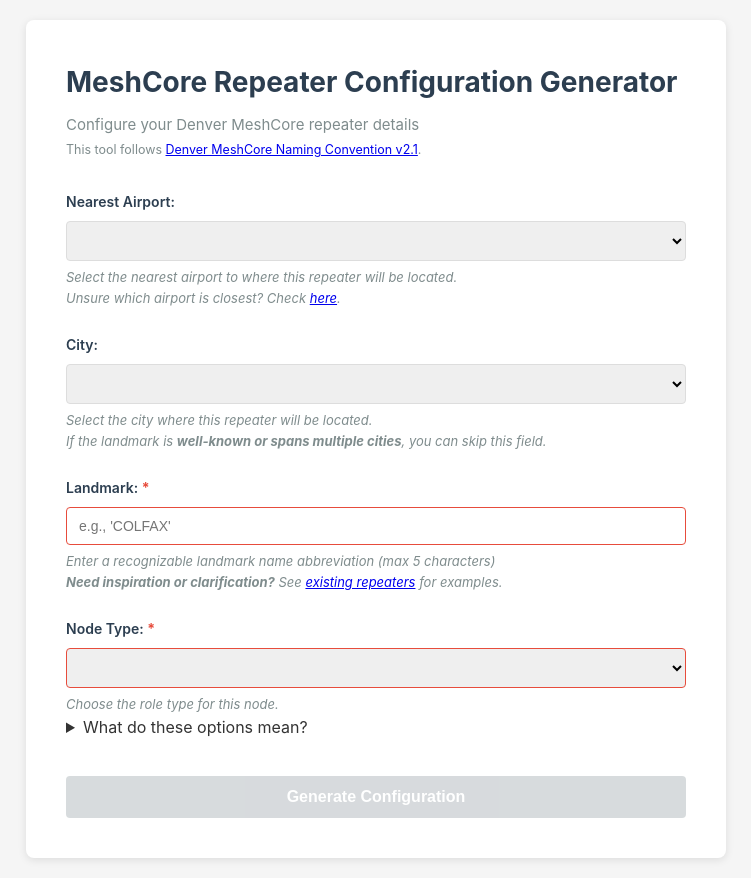
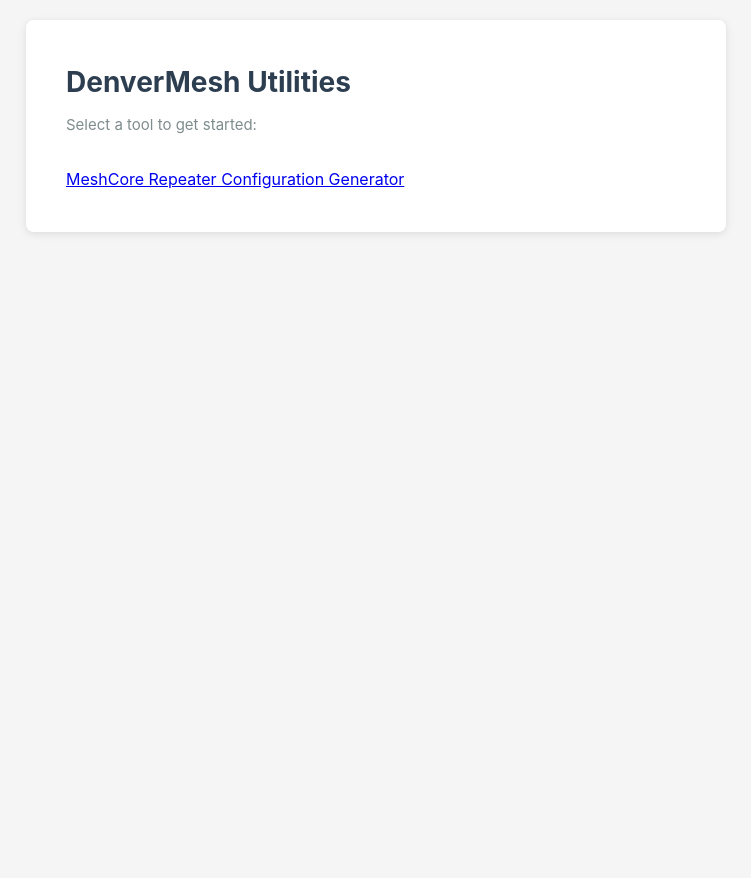
Before and after one commit to Denver-Mesh/meshcore-utilities-site, a Flask app: template templates/index.html in a window 1280 px wide. Shown: the whole page, without its empty margins (264-1015 px from the left). After the commit the page ends 234 px from the top, so only its background shows below. Run offline with Flask 3, Linux system fonts and the light colour scheme; the template is opened without the code that fills it, so the values that code supplies are empty.

Commit message:
- Re-org for proper Flask app

```diff
--- a/app.py
+++ b/app.py
@@ -1,154 +1,18 @@
-import json
-from typing import Optional
+from flask import Flask, render_template
 
-from flask import Flask, render_template, request
-from pydantic import BaseModel, model_validator, Field, field_validator
-
-import keys
-import utils
-from utils import NodeType
+from backend.api.routes.name_tool.index import name_tool
+from backend.constants import FLASK_HOST, FLASK_PORT
 
 app = Flask(__name__)
-
-# Load cities from static/data/regions.json file
-with open('static/data/regions.json', 'r') as f:
-    regions = json.load(f)
-
-# Sort airport options alphabetically by name
-airport_codes = []
-for airport in sorted(regions['airports'], key=lambda x: x['name']):
-    airport_codes.append({"name": airport['name'], "code": airport['code']})
-
-# Sort city options alphabetically by name, with blank option at the top
-cities_five_char_limit = [
-    {"name": "---", "code": ""}
-]
-for city in sorted(regions['cities'], key=lambda x: x['name']):
-    cities_five_char_limit.append({"name": city['name'], "code": city['codes']['five']})
-
-# Load recommended settings from static/data/recommended_settings.json file
-with open('static/data/recommended_settings.json', 'r') as f:
-    recommended_settings = json.load(f)
+app.register_blueprint(name_tool)
 
 
-class NodeInformation(BaseModel):
-    region: Optional[str] = Field(alias="region")  # Required regional code
-    city: Optional[str] = Field(alias="city",
-                                default=None)  # <=5-char city code, optional since some locations may not be within a city
-    landmark: str = Field(alias="landmark", default=None)  # <=5-char landmark code
-    node_type: NodeType = Field(alias="node-type")
-
-    @classmethod
-    @field_validator('is_observer', mode='before')
-    def validate_is_observer(cls, value):
-        if isinstance(value, str):
-            value = value.lower() in ['true', '1', 'yes', 'on']
-        return value
-
-    @model_validator(mode="after")
-    def validate_model(self):
-        # Need either <=5 city and <=5 landmark, or a <=11 landmark
-        if self.city:
-            if len(self.city) > 5:
-                raise ValueError("City code must be up to 5 characters long")
-            if len(self.landmark) > 5:
-                raise ValueError("Landmark code must be up to 5 characters long")
-        elif len(self.landmark) > 11:
-            raise ValueError("Landmark code must be up to 11 characters long if city code is not provided")
-
-        return self
-
-
-# Serve the main HTML page
-@app.route('/')
+# Landing page
+@app.route('/', methods=['GET'])
 def index():
-    node_types = [
-        {'code': NodeType.REPEATER_EDGE.value, 'human_readable': NodeType.REPEATER_EDGE.value,
-         'description': 'A repeater that connects a neighborhood or building to distributor or core repeaters. Should be installed on residential rooftops or near windows. Can be solar-powered or plugged in, depending on location and power availability.'},
-        {'code': NodeType.REPEATER_DISTRIBUTOR.value, 'human_readable': NodeType.REPEATER_DISTRIBUTOR.value,
-         'description': 'A repeater that serves as a bridge between core repeaters and edge repeaters. Should be placed in a fixed, elevated suburban location. Typically solar-powered.'},
-        {'code': NodeType.REPEATER_CORE.value, 'human_readable': NodeType.REPEATER_CORE.value,
-         'description': 'A repeater that serves as a critical backbone for the mesh network. Should be permanently installed in a fixed, high-elevation location. Typically solar-powered. Please coordinate with community members before installing a core repeater.'},
-        {'code': NodeType.REPEATER_MOBILE.value, 'human_readable': NodeType.REPEATER_MOBILE.value,
-         'description': 'A repeater that is temporarily installed and can be moved to different locations as needed, or is installed in a vehicle.'},
-        {'code': NodeType.ROOM_SERVER_STANDARD.value, 'human_readable': NodeType.ROOM_SERVER_STANDARD.value,
-         'description': 'A room server that is permanently installed at a fixed location.'},
-        {'code': NodeType.ROOM_SERVER_MOBILE.value, 'human_readable': NodeType.ROOM_SERVER_MOBILE.value,
-         'description': 'A room server that is temporarily installed and can be moved to different locations as needed, or is installed in a vehicle.'},
-        {'code': NodeType.ROOM_SERVER_REPEAT_ENABLED.value, 'human_readable': NodeType.ROOM_SERVER_REPEAT_ENABLED.value,
-         'description': 'A room server with repeater capabilities enabled. NOTE: While room servers can have repeater capabilities enabled, it is not officially recommended.'},
-
-    ]
-    return render_template('index.html',
-                           regions=airport_codes,
-                           cities=cities_five_char_limit,
-                           node_types=node_types)
-
-
-# API endpoints
-@app.route('/api/generate_repeater_details', methods=['POST'])
-def generate_repeater_details():
-    """
-    Generate repeater name and public key ID recommendation given the details.
-    return: A JSON object containing the generated repeater details
-    """
-    data = request.get_json()
-    node_information: NodeInformation = NodeInformation(**data)
-
-    suggested_public_key_id: str = keys.suggest_public_key_id()
-
-    name: str = utils.generate_repeater_name(
-        region=node_information.region,
-        city=node_information.city,
-        landmark=node_information.landmark,
-        node_type=node_information.node_type,
-        public_key_id=suggested_public_key_id,
-    )
-
-    import_json: dict = recommended_settings
-    import_json['name'] = name
-
-    return {
-        "name": name,
-        "public_key_id": suggested_public_key_id,
-        "import_json": import_json,
-        "import_json_file_name": f"denvermesh_meshcore_starter_config_{name}",
-    }
-
-
-# API endpoints
-@app.route('/api/validate_public_key', methods=['POST'])
-def validate_public_key():
-    """
-    Validate a public key
-    :return: A JSON object containing a boolean indicating whether the public key is valid
-    """
-    data = request.get_json()
-    public_key: str = data.get('public_key')
-    public_key_id: str = utils.public_key_to_public_key_id(public_key=public_key)
-
-    valid = (
-            len(keys.get_conflicting_nodes(public_key_id=public_key_id)) <= 0 and
-            not keys.is_reserved_public_key_id(public_key_id=public_key_id)
-    )
-
-    return {
-        "valid": valid,
-    }
-
-
-@app.route('/api/suggest_public_key_id', methods=['GET'])
-def suggest_public_key_id():
-    """
-    Suggest a public key ID that does not conflict with any existing nodes in the Denver region.
-    :return: A JSON object containing a suggested public key ID
-    """
-    suggested_public_key_id: str = keys.suggest_public_key_id()
-    return {
-        "public_key_id": suggested_public_key_id,
-    }
+    return render_template('index.html')
 
 
 if __name__ == '__main__':
     # In Docker, we want to bind to all interfaces and disable debug mode
-    app.run(debug=False, host='0.0.0.0', port=50000)
+    app.run(debug=False, host=FLASK_HOST, port=FLASK_PORT)
--- /dev/null
+++ b/backend/api/routes/name_tool/index.py
@@ -0,0 +1,93 @@
+import json
+
+from flask import (
+    Blueprint,
+    render_template,
+    request,
+)
+
+from backend import utils
+from backend.api.models.node_information import NodeInformation
+from backend.constants import (
+    FLASK_GET,
+)
+from backend.modules import keys
+from backend.utils import NodeType
+
+name_tool = Blueprint("name_tool", __name__, url_prefix="/name_tool")
+
+# Load cities from static/data/regions.json file
+with open('static/data/regions.json', 'r') as f:
+    regions = json.load(f)
+
+# Sort airport options alphabetically by name
+airport_codes = []
+for airport in sorted(regions['airports'], key=lambda x: x['name']):
+    airport_codes.append({"name": airport['name'], "code": airport['code']})
+
+# Sort city options alphabetically by name, with blank option at the top
+cities_five_char_limit = [
+    {"name": "---", "code": ""}
+]
+for city in sorted(regions['cities'], key=lambda x: x['name']):
+    cities_five_char_limit.append({"name": city['name'], "code": city['codes']['five']})
+
+# Load recommended settings from static/data/recommended_settings.json file
+with open('static/data/recommended_settings.json', 'r') as f:
+    recommended_settings = json.load(f)
+
+
+@name_tool.route("/", methods=[FLASK_GET])
+def index():
+    node_types = [
+        {'code': NodeType.REPEATER_EDGE.value, 'human_readable': NodeType.REPEATER_EDGE.value,
+         'description': 'A repeater that connects a neighborhood or building to distributor or core repeaters. Should be installed on residential rooftops or near windows. Can be solar-powered or plugged in, depending on location and power availability.'},
+        {'code': NodeType.REPEATER_DISTRIBUTOR.value, 'human_readable': NodeType.REPEATER_DISTRIBUTOR.value,
+         'description': 'A repeater that serves as a bridge between core repeaters and edge repeaters. Should be placed in a fixed, elevated suburban location. Typically solar-powered.'},
+        {'code': NodeType.REPEATER_CORE.value, 'human_readable': NodeType.REPEATER_CORE.value,
+         'description': 'A repeater that serves as a critical backbone for the mesh network. Should be permanently installed in a fixed, high-elevation location. Typically solar-powered. Please coordinate with community members before installing a core repeater.'},
+        {'code': NodeType.REPEATER_MOBILE.value, 'human_readable': NodeType.REPEATER_MOBILE.value,
+         'description': 'A repeater that is temporarily installed and can be moved to different locations as needed, or is installed in a vehicle.'},
+        {'code': NodeType.ROOM_SERVER_STANDARD.value, 'human_readable': NodeType.ROOM_SERVER_STANDARD.value,
+         'description': 'A room server that is permanently installed at a fixed location.'},
+        {'code': NodeType.ROOM_SERVER_MOBILE.value, 'human_readable': NodeType.ROOM_SERVER_MOBILE.value,
+         'description': 'A room server that is temporarily installed and can be moved to different locations as needed, or is installed in a vehicle.'},
+        {'code': NodeType.ROOM_SERVER_REPEAT_ENABLED.value, 'human_readable': NodeType.ROOM_SERVER_REPEAT_ENABLED.value,
+         'description': 'A room server with repeater capabilities enabled. NOTE: While room servers can have repeater capabilities enabled, it is not officially recommended.'},
+
+    ]
+    return render_template('name-tool.html',
+                           regions=airport_codes,
+                           cities=cities_five_char_limit,
+                           node_types=node_types)
+
+
+# API endpoints
+@name_tool.route('/submit', methods=['POST'])
+def generate_repeater_details():
+    """
+    Generate repeater name and public key ID recommendation given the details.
+    return: A JSON object containing the generated repeater details
+    """
+    data = request.get_json()
+    node_information: NodeInformation = NodeInformation(**data)
+
+    suggested_public_key_id: str = keys.suggest_public_key_id()
+
+    name: str = utils.generate_repeater_name(
+        region=node_information.region,
+        city=node_information.city,
+        landmark=node_information.landmark,
+        node_type=node_information.node_type,
+        public_key_id=suggested_public_key_id,
+    )
+
+    import_json: dict = recommended_settings
+    import_json['name'] = name
+
+    return {
+        "name": name,
+        "public_key_id": suggested_public_key_id,
+        "import_json": import_json,
+        "import_json_file_name": f"denvermesh_meshcore_starter_config_{name}",
+    }
--- a/templates/index.html
+++ b/templates/index.html
@@ -3,87 +3,15 @@
 <head>
     <title>DenverMesh Utilities</title>
     <link rel="stylesheet" href="{{ url_for('static', filename='css/style.css') }}">
-    <script src="{{ url_for('static', filename='js/app.js') }}"></script>
 </head>
 <body>
 <div class="container">
-    <h1>MeshCore Repeater Configuration Generator</h1>
-    <p class="subtitle">
-        Configure your Denver MeshCore repeater details
-        <br>
-        <small>
-            This tool follows <a href="https://github.com/Denver-Mesh/docs/blob/master/MeshCore/standards/naming/v2.1.md">Denver MeshCore Naming Convention v2.1</a>.
-        </small>
-    </p>
-
-    <div id="validation-error" class="validation-message" style="display: none;">
-        <strong>⚠ Please fill out all required fields before submitting.</strong>
+    <h1>DenverMesh Utilities</h1>
+    <p class="subtitle">Select a tool to get started:</p>
+    <div class="tool-list">
+        <a href="/name_tool" class="tool-link">MeshCore Repeater Configuration Generator</a>
+        <!-- Future tools can be added here -->
     </div>
-
-    <form id="repeater-form" method="post" action="/api/generate_repeater_details" novalidate>
-        <div class="form-group">
-            <label for="region">Nearest Airport:</label>
-            <select id="region" name="region" required>
-                {% for region in regions %}
-                <option value="{{ region.code }}">{{ region.name }}</option>
-                {% endfor %}
-            </select>
-            <span class="help-text">
-                    Select the nearest airport to where this repeater will be located.
-                    <br/>
-                    Unsure which airport is closest? Check <a href="https://www.travelmath.com/nearest-airport/">here</a>.
-                </span>
-        </div>
-
-        <div class="form-group">
-            <label for="city">City:</label>
-            <select id="city" name="city" required>
-                {% for city in cities %}
-                <option value="{{ city.code }}">{{ city.name }}</option>
-                {% endfor %}
-            </select>
-            <span class="help-text">
-                    Select the city where this repeater will be located.
-                    <br/>
-                    If the landmark is <b>well-known or spans multiple cities</b>, you can skip this field.
-                </span>
-        </div>
-
-        <div class="form-group">
-            <label for="landmark">Landmark: <span class="required">*</span></label>
-            <input id="landmark" name="landmark" type="text" maxlength="7" placeholder="e.g., 'COLFAX'" required>
-            <span class="help-text">
-                    Enter a recognizable landmark name abbreviation (max <span id="landmark-length">5</span> characters)
-                    <br/>
-                    <b>Need inspiration or clarification?</b> See <a
-                    href="https://analyzer.letsmesh.net/nodes/repeaters">existing repeaters</a> for examples.
-                </span>
-        </div>
-
-        <div class="form-group">
-            <label for="node-type">Node Type: <span class="required">*</span></label>
-            <select id="node-type" name="node-type" required>
-                {% for node_type in node_types %}
-                <option value="{{ node_type.code }}">{{ node_type.human_readable }}</option>
-                {% endfor %}
-            </select>
-            <span class="help-text">
-                    Choose the role type for this node.
-                </span>
-            <details>
-                <summary>What do these options mean?</summary>
-                <ul>
-                    {% for node_type in node_types %}
-                    <li><b>{{ node_type.human_readable }}</b>: {{ node_type.description }}</li>
-                    {% endfor %}
-                </ul>
-            </details>
-        </div>
-
-        <button type="submit" id="submit-btn">Generate Configuration</button>
-    </form>
-
-    <div id="result"></div>
 </div>
 </body>
 </html>
```
Also changed, not shown: backend/api/models/node_information.py (added, +33 -0 lines), backend/constants.py (added, +12 -0 lines), backend/modules/keys.py (renamed from keys.py, +7 -7 lines), templates/name-tool.html (added, +89 -0 lines), backend/api/routes/name_tool/__init__.py (added), backend/utils.py (renamed from utils.py), static/js/name_tool.js (renamed from static/js/app.js), 1 other file.
